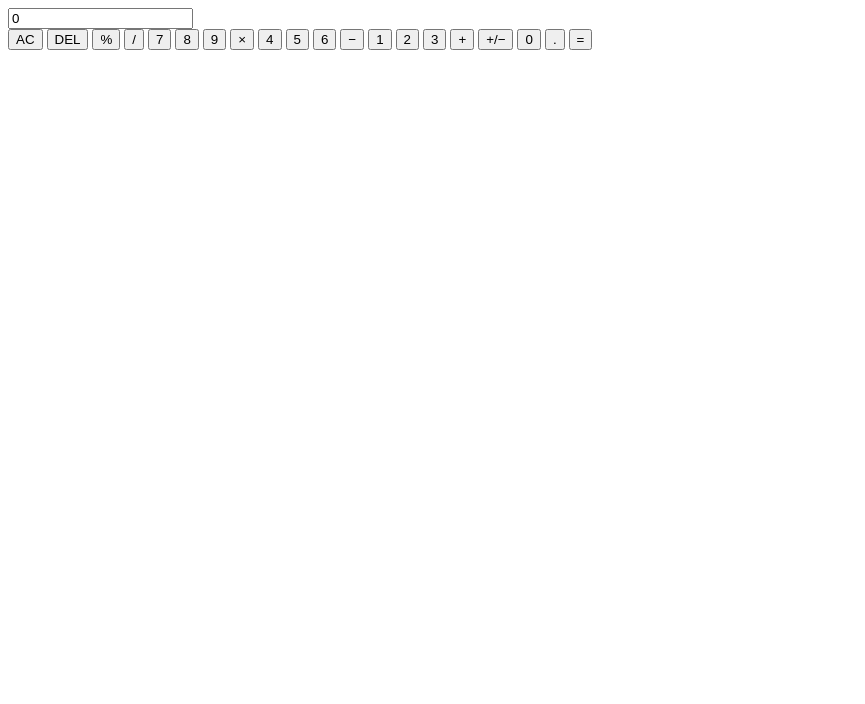
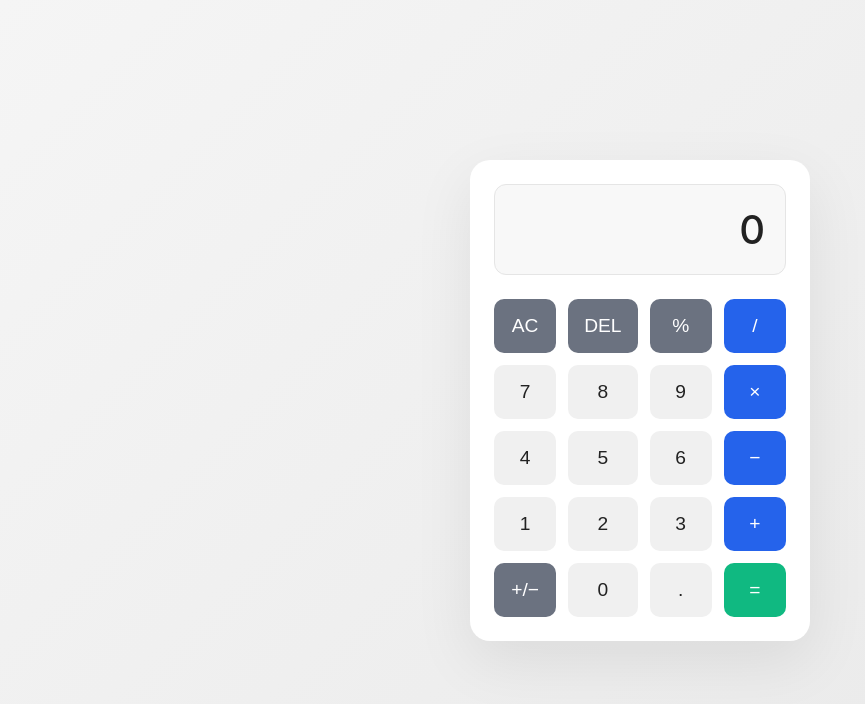
Before and after one commit to AlfieDC/Web-calculator-, a plain HTML site: page index.html in a window 1280 px wide. Shown: the whole page, without its empty margins (0-865 px from the left). Drawn offline with Linux system fonts and the light colour scheme.

Commit message:
Change title and stylesheet link in index.html

```diff
--- a/index.html
+++ b/index.html
@@ -3,8 +3,8 @@
 <head>
     <meta charset="UTF-8">
     <meta name="viewport" content="width=device-width, initial-scale=1.0">
-    <title>Minimalist Calculator</title>
-    <link rel="stylesheet" href="styles.css">
+    <title>Calculator</title>
+    <link rel="stylesheet" href="style.css">
 </head>
 <body>
     <div class="calculator-container">
```
